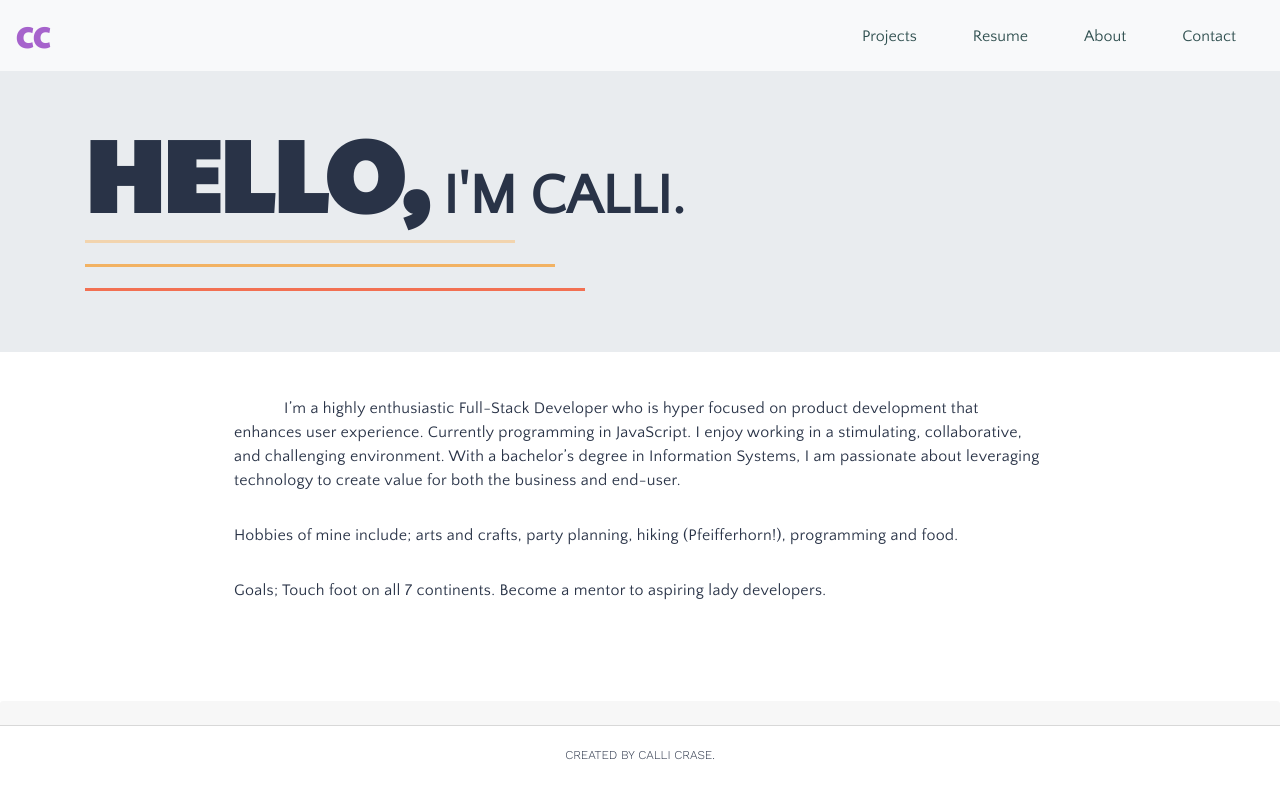
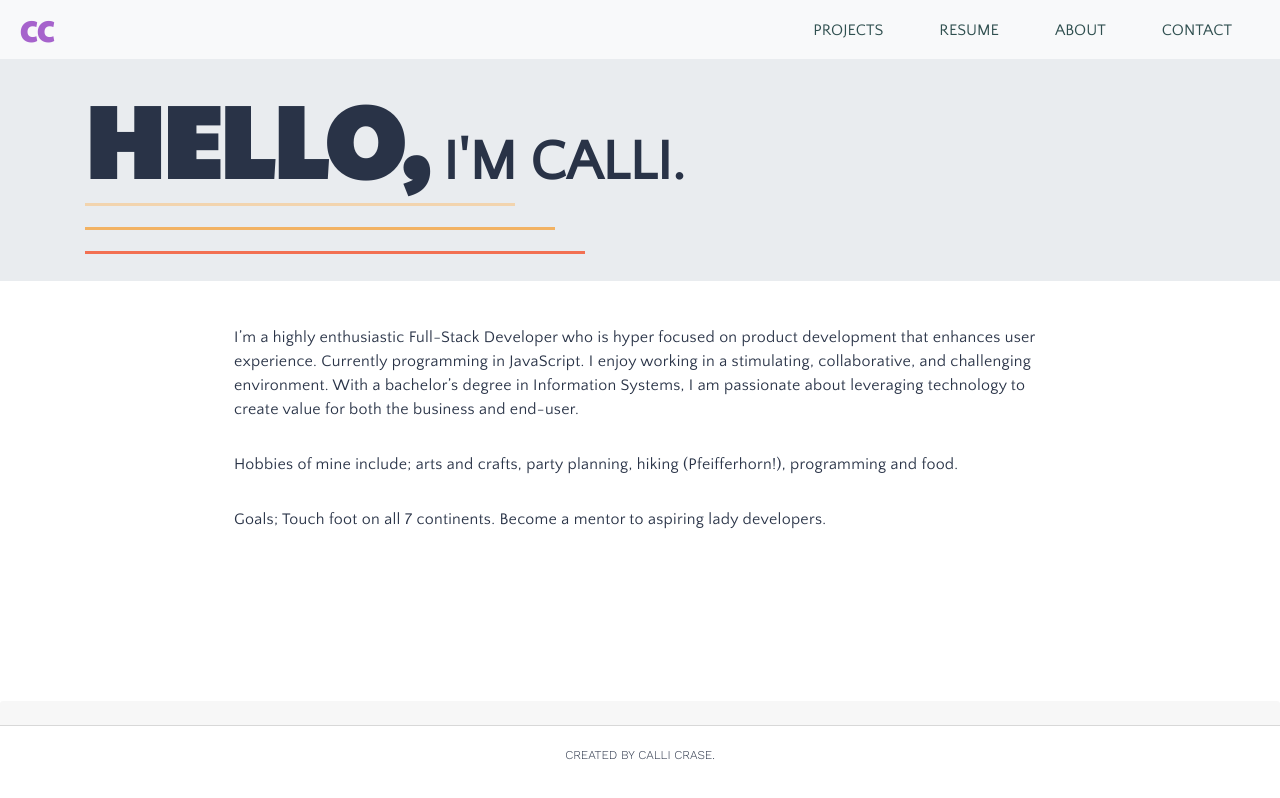
Before and after one commit to ccrase/portfolio, a website: page public/about.html in a window 1280 px wide. Drawn offline with nearby package versions, Linux system fonts and the light colour scheme.

Commit message:
adjusted jumbotron and navbar

```diff
--- a/public/assets/style.css
+++ b/public/assets/style.css
@@ -11,9 +11,11 @@ body{
 }
 .contact-info{
     font-size: 18px;
+    padding-bottom: 0;
 }
 .btn-link{
     color: darkslategrey;
+    text-transform: uppercase;
 }
 /* contact buttons */
 .btn-link:hover{
@@ -26,6 +28,9 @@ body{
     font-size: 30px;
      color: #A663CC !important;
 }
+.navbar{
+    padding: 2px 20px 2px 20px;
+}
 
 
 
@@ -34,12 +39,17 @@ body{
 
 
 /* jumbortron */
+.jumbotron-fluid{
+    padding: 30px;
+}
 .jumbotron{
     margin-bottom: 0;
+    margin: 0;
 }
 /* jumbotron header */
 #jumbo-header{
     font-weight: bolder;
+    margin-bottom: 5px;
 }
 .hello{
     font-size: 100px;
@@ -193,7 +203,7 @@ input:focus{
     padding-bottom: 15px;
 }
 .profile-desc{
-    text-indent: 50px;
+    /* text-indent: 50px; */
 }
 
 
```
